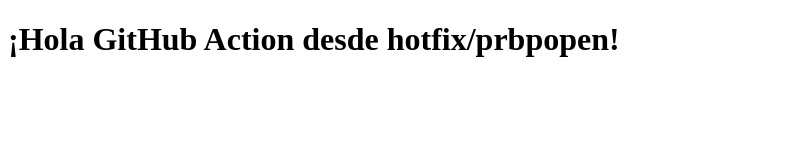
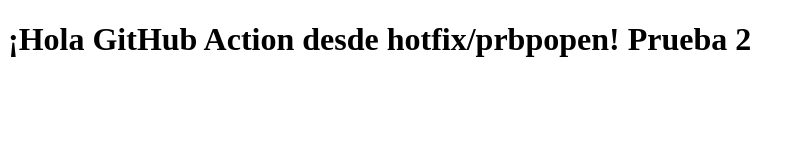
Before and after one commit to LeoAC0/hello-world-typescript_actions, a website: page index.html in a window 1280 px wide. Shown: the whole page, without its empty margins (0-803 px from the left). Drawn offline with Linux system fonts and the light colour scheme.

Commit message:
Buscando error

```diff
--- a/index.html
+++ b/index.html
@@ -6,6 +6,6 @@
     <title>Test</title>
 </head>
 <body>
-    <h1>¡Hola GitHub Action desde hotfix/prbpopen!</h1>
+    <h1>¡Hola GitHub Action desde hotfix/prbpopen! Prueba 2</h1>
 </body>
 </html>
```
Also changed, not shown: .github/workflows/pr_merge_hotfixToNext.yaml.
